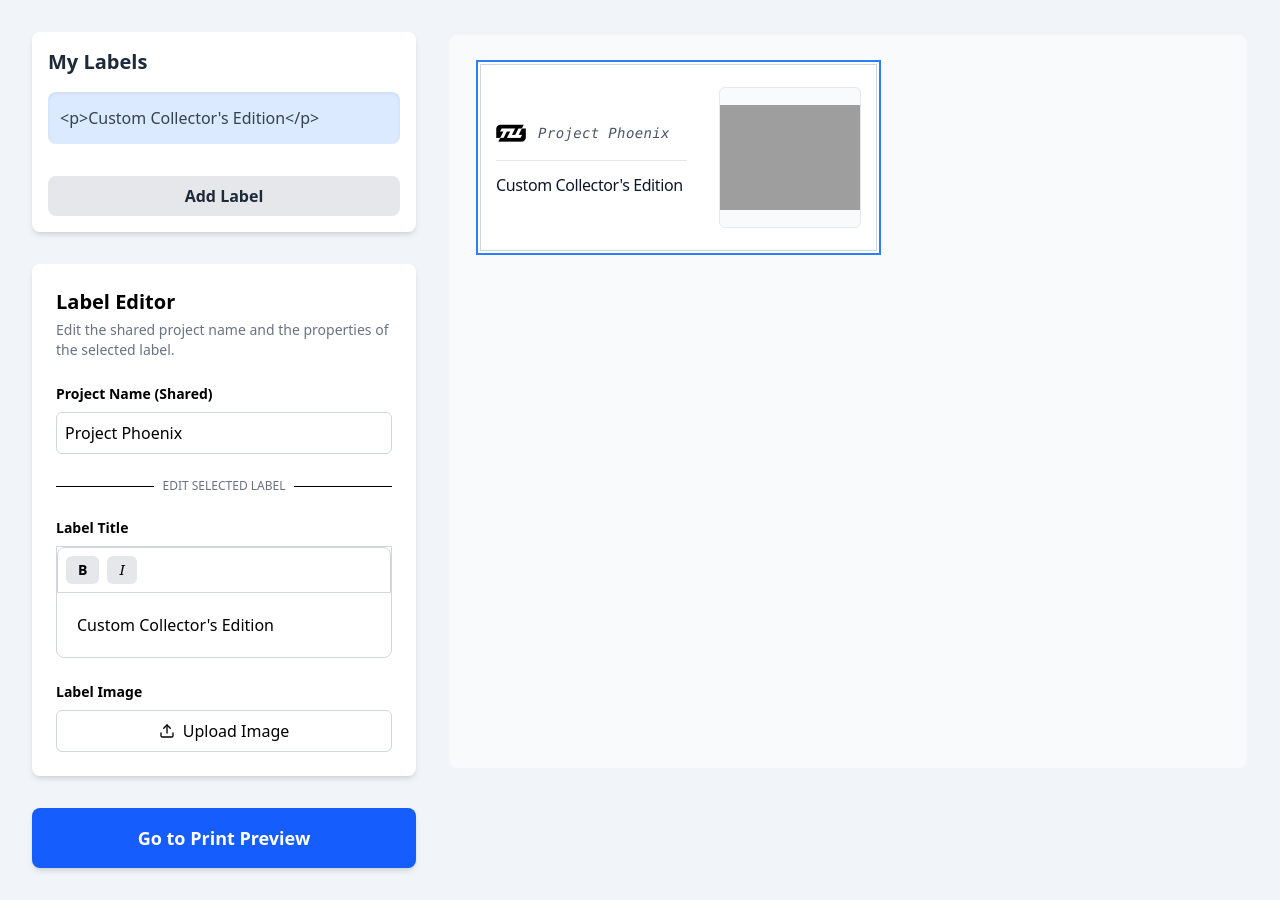
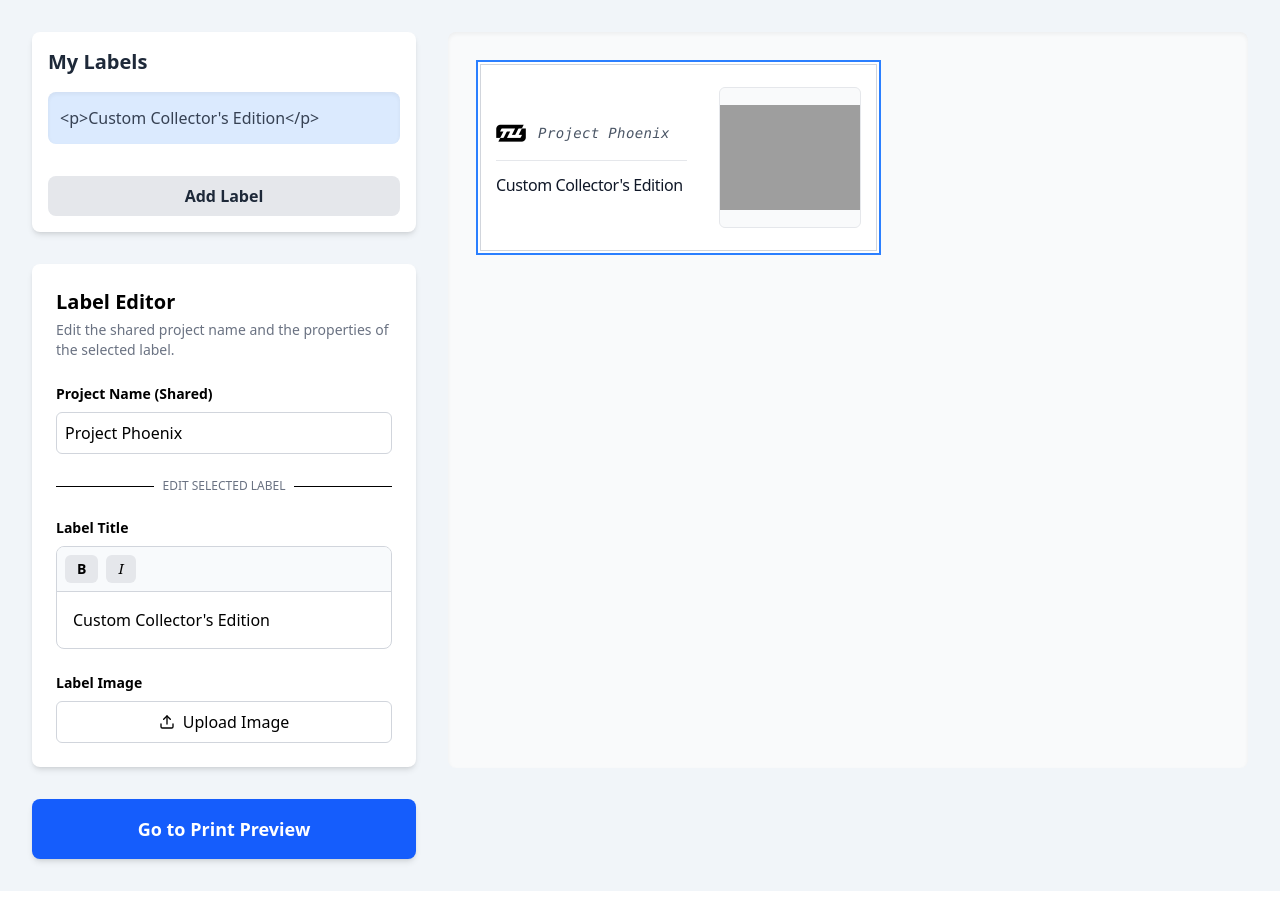
Before and after one commit to taolulu/PrintableLabelCreator, a React (Vite) app: page / in a window 1280 px wide. Built offline with nearby package versions, Linux system fonts and the light colour scheme; grey boxes are pictures that could not be loaded.

Commit message:
fix(ui): Resolve Tiptap editor border overlap

```diff
--- a/src/components/LabelEditor.tsx
+++ b/src/components/LabelEditor.tsx
@@ -10,7 +10,7 @@ const Toolbar = ({ editor }: { editor: Editor | null }) => {
   }
 
   return (
-    <div className="flex gap-2 border border-gray-300 bg-white rounded-t-lg p-2">
+    <div className="flex gap-2 bg-slate-50 p-2 border-b border-gray-300">
       <button
         onClick={() => editor.chain().focus().toggleBold().run()}
         disabled={!editor.can().chain().focus().toggleBold().run()}
@@ -53,7 +53,7 @@ export function LabelEditor({
     },
     editorProps: {
       attributes: {
-        class: 'prose prose-sm sm:prose-base lg:prose-lg xl:prose-2xl m-5 focus:outline-none',
+        class: 'prose prose-sm sm:prose-base lg:prose-lg xl:prose-2xl p-4 focus:outline-none',
       },
     },
   });
@@ -98,7 +98,7 @@ export function LabelEditor({
 
         <div className="grid gap-2">
           <label className="font-semibold text-sm">Label Title</label>
-          <div className="border border-gray-300 rounded-b-lg">
+          <div className="border border-gray-300 rounded-lg overflow-hidden">
             <Toolbar editor={editor} />
             <EditorContent editor={editor} />
           </div>
```
